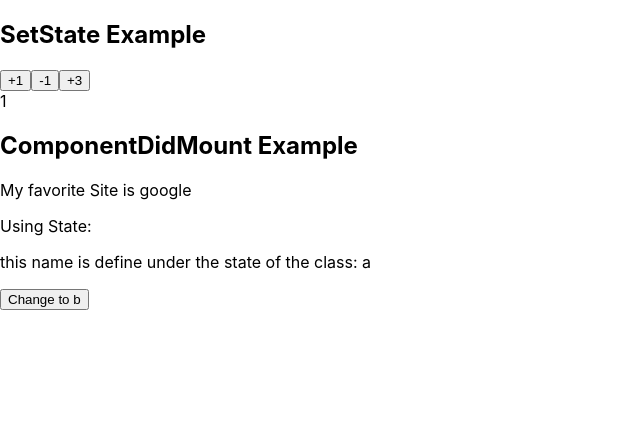
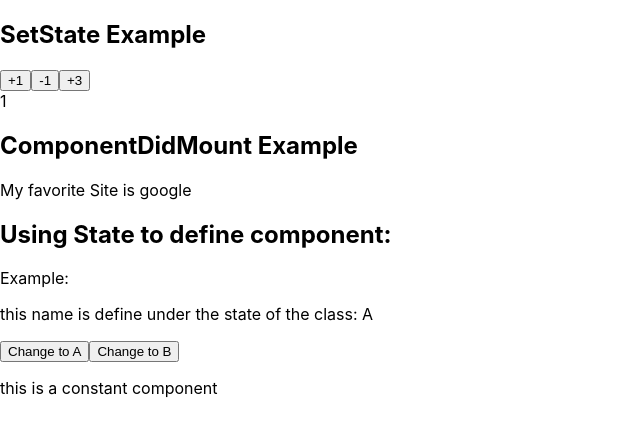
Before and after one commit to alexkkm/react-yarn, a React (Create React App) app: page /component in a window 1280 px wide. Shown: the top 434 px of the page, without its empty margins (0-640 px from the left). Built offline with nearby package versions, Linux system fonts and the light colour scheme.

Commit message:
added constant component

```diff
--- a/src/App.jsx
+++ b/src/App.jsx
@@ -48,6 +48,7 @@ export default class App extends React.Component {
           <p>Yarn Start with gh-pages</p>
           <p>Functions implemented:</p>
           <NavigationButton url="./route" title="Route Page" />
+          <NavigationButton url="./component" title="Component" />
         </header>
       </div>
     );
--- a/src/component.jsx
+++ b/src/component.jsx
@@ -7,6 +7,7 @@ export default class ComponentPage extends Component{
                 <SetStateExample />
                 <ComponentDidMountExample />
                 <UsingStateToDefineProps />
+                <ConstantComponent />
             </div>
 
         );
@@ -34,20 +35,25 @@ class UsingStateToDefineProps extends Component{
       super(props)
       this.state={
           //Define the content of the inital state, which is variables and their default values
-          name: "a"
+          name: "A"
       }
   }
   // self defined method
-  changeName=()=>{
-    this.setState({name: "b"});
+  changeToB=()=>{
+    this.setState({name: "B"});
+  }
+  changeToA=()=>{
+    this.setState({name: 'A'})
   }
 
   render(){
       return(
           <div>
-              <p>Using State:</p>
+            <h2>Using State to define component:</h2>
+              <p>Example:</p>
               <p>this name is define under the state of the class: {this.state.name}</p>
-              <button onClick={this.changeName}>Change to b</button>
+              <button onClick={this.changeToA}>Change to A</button>
+              <button onClick={this.changeToB}>Change to B</button>
           </div>
       );
   }
@@ -145,3 +151,13 @@ class ComponentDidMountExample extends Component {
       );
     }
 }
+
+// constant componenet
+const ConstantComponent=()=>{
+  const text="constant component"
+  return(
+    <div>
+      <p>this is a {text}</p>
+    </div>
+  )
+}
```
